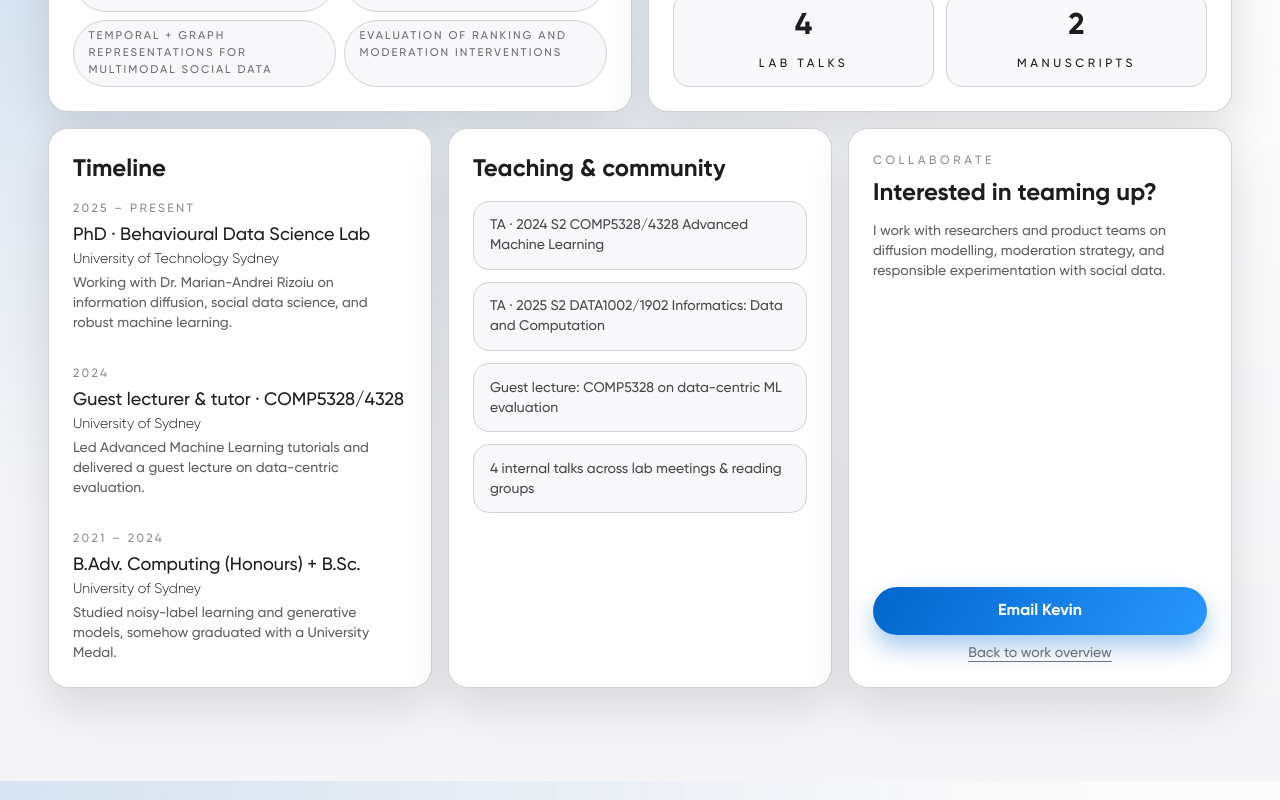
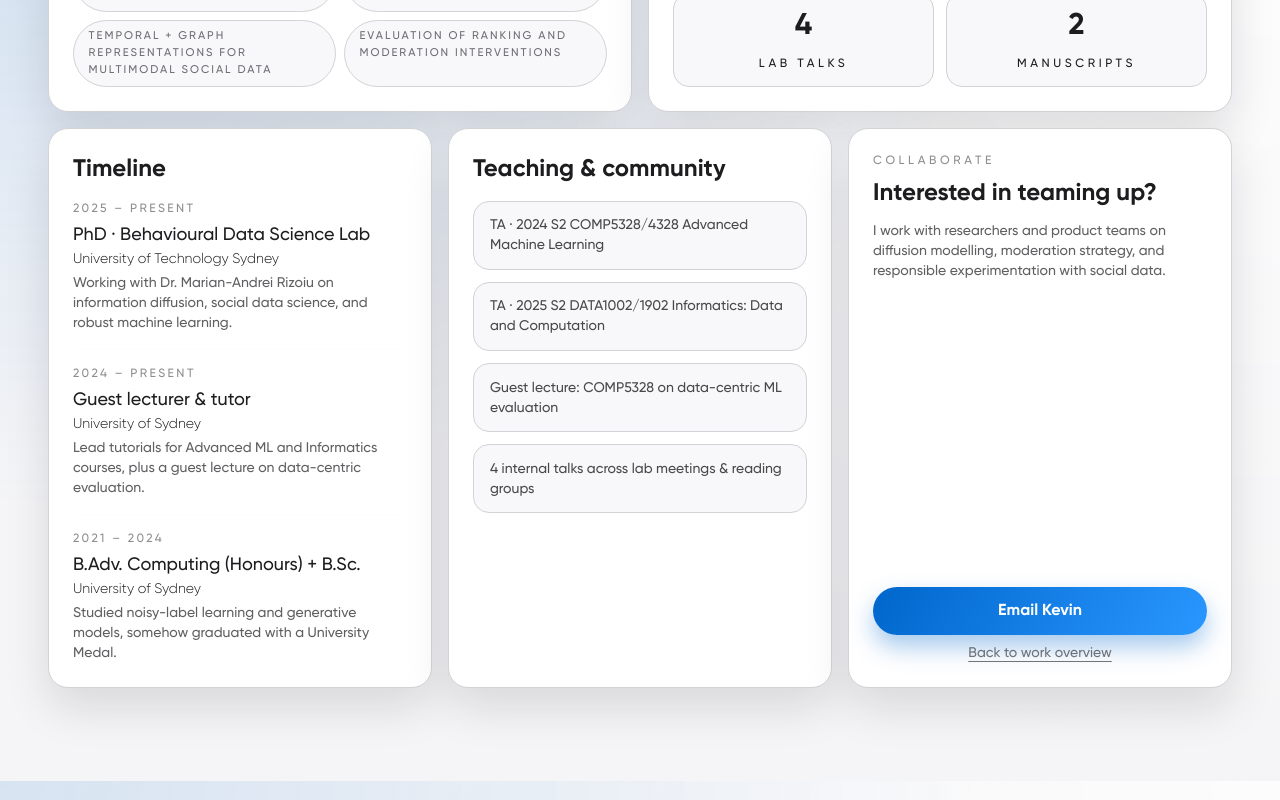
Before and after one commit to kyxzhe/kyxzhe.github.io, a Next.js app: page /about in a window 1280 px wide. Shown: the part 819-1619 px from the top of the page. Built offline with nearby package versions, Linux system fonts and the light colour scheme.

Commit message:
chore: tweak about timeline wording

```diff
--- a/src/app/about/page.tsx
+++ b/src/app/about/page.tsx
@@ -21,11 +21,11 @@ const timeline = [
       "Working with Dr. Marian-Andrei Rizoiu on information diffusion, social data science, and robust machine learning.",
   },
   {
-    title: "Guest lecturer & tutor · COMP5328/4328",
+    title: "Guest lecturer & tutor",
     org: "University of Sydney",
-    period: "2024",
+    period: "2024 – Present",
     detail:
-      "Led Advanced Machine Learning tutorials and delivered a guest lecture on data-centric evaluation.",
+      "Lead tutorials for Advanced ML and Informatics courses, plus a guest lecture on data-centric evaluation.",
   },
   {
     title: "B.Adv. Computing (Honours) + B.Sc.",
```
